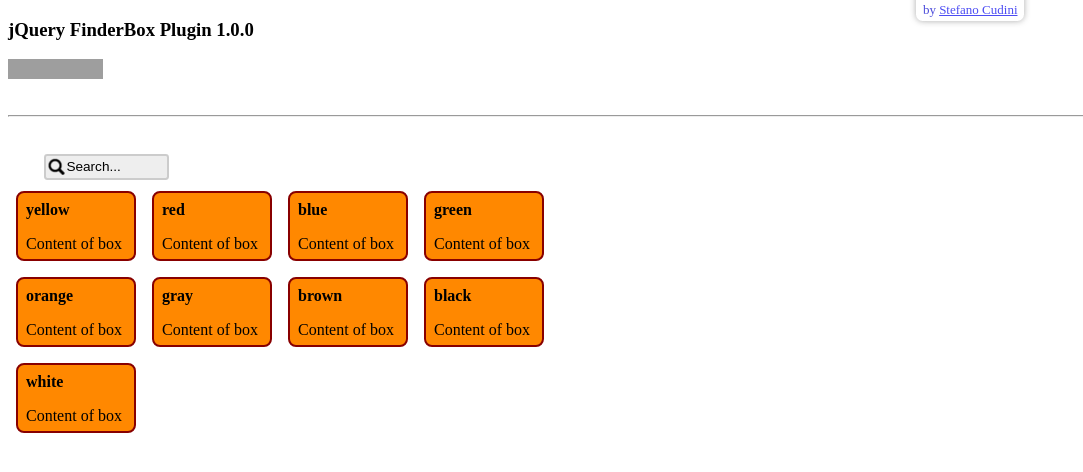
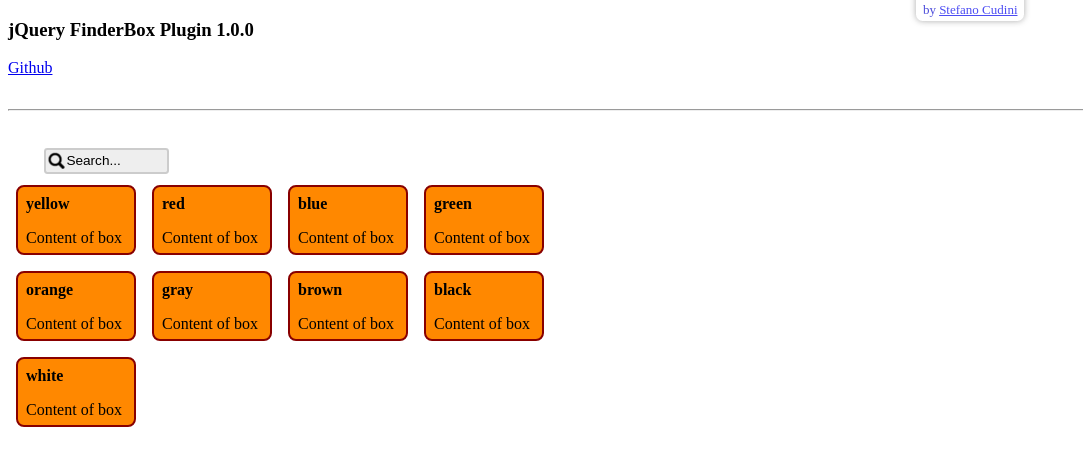
Before and after one commit to Mixtags/jquery-filterbox, a plain HTML site: page index.html in a window 1280 px wide. Shown: the whole page, without its empty margins (0-1083 px from the left). Drawn offline with nearby package versions, Linux system fonts and the light colour scheme; grey boxes are pictures that could not be loaded.

Commit message:
lnik github

```diff
--- a/index.html
+++ b/index.html
@@ -70,9 +70,7 @@ hr {
 <body>
 <h3>jQuery FinderBox Plugin 1.0.0 </h3>
 
-<iframe src="http://markdotto.github.com/github-buttons/github-btn.html?user=stefanocudini&repo=jquery-finderbox&type=fork&count=true"
-  allowtransparency="true" frameborder="0" scrolling="0" width="95px" height="20px"></iframe>
-
+<a href="https://github.com/stefanocudini/jquery-filterbox">Github</a>
 <hr />
 
 <div id="container">
```
